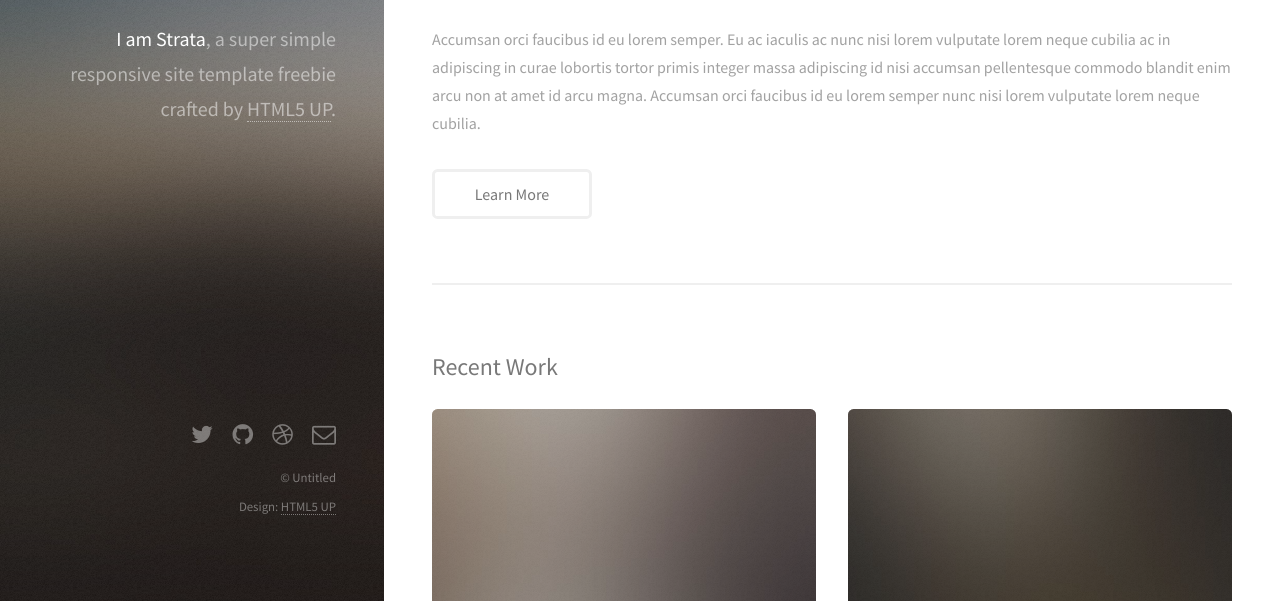
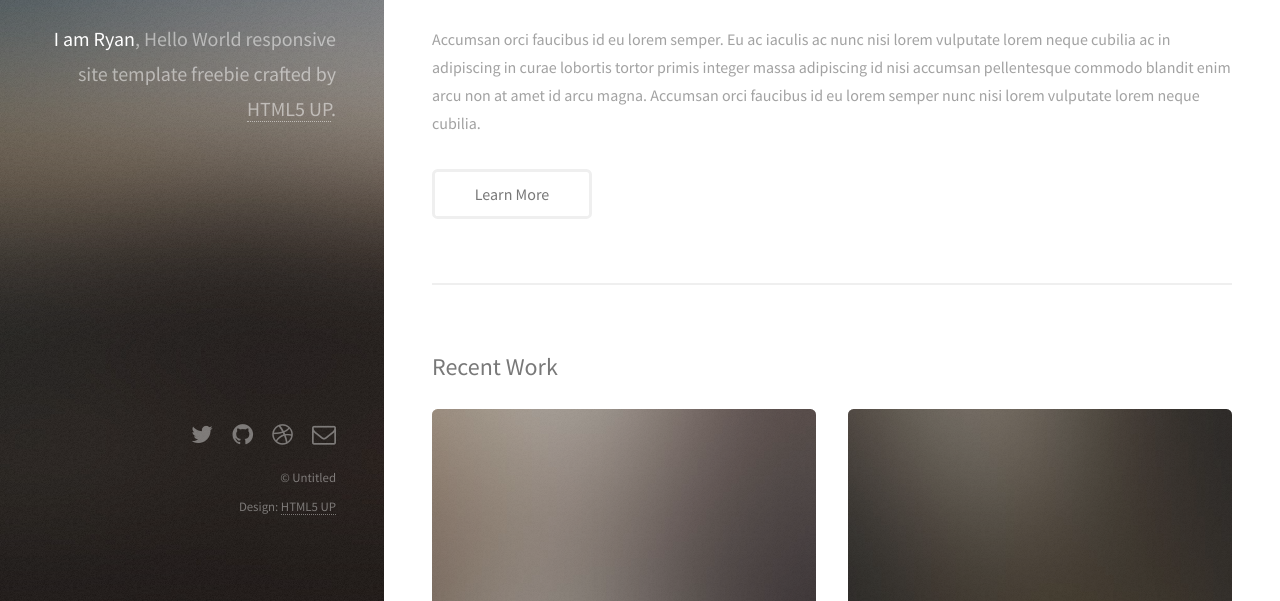
Before and after one commit to silver8back/silver8back.github.io, a plain HTML site: page index.html in a window 1280 px wide. Shown: the part 199-800 px from the top of the page. Drawn offline with Linux system fonts and the light colour scheme.

Commit message:
title text changed

```diff
--- a/index.html
+++ b/index.html
@@ -6,7 +6,7 @@
 -->
 <html>
 	<head>
-		<title>Strata by HTML5 UP</title>
+		<title>하하</title>
 		<meta charset="utf-8" />
 		<meta name="viewport" content="width=device-width, initial-scale=1" />
 		<!--[if lte IE 8]><script src="assets/js/ie/html5shiv.js"></script><![endif]-->
@@ -18,7 +18,7 @@
 		<!-- Header -->
 			<header id="header">
 				<a href="#" class="image avatar"><img src="images/avatar.jpg" alt="" /></a>
-				<h1><strong>I am Strata</strong>, a super simple<br />
+				<h1><strong>I am Ryan</strong>, Hello World<br />
 				responsive site template freebie<br />
 				crafted by <a href="http://html5up.net">HTML5 UP</a>.</h1>
 			</header>
```
